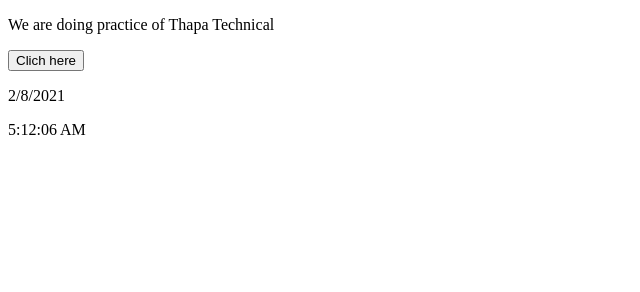
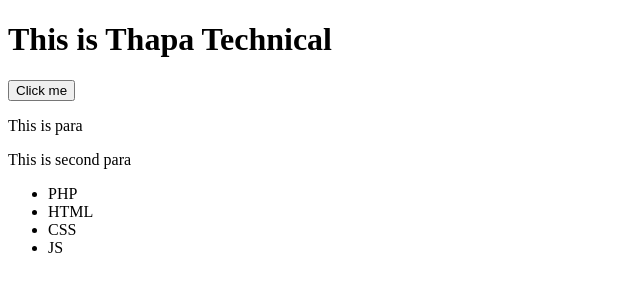
Before and after one commit to AbdulMoiz8994/ThapaJS, a plain HTML site: page index.html in a window 1280 px wide. Shown: the whole page, without its empty margins (0-640 px from the left). Drawn offline with Linux system fonts and the light colour scheme.

Commit message:
we are final commit of this linux

```diff
--- a/index.html
+++ b/index.html
@@ -7,14 +7,33 @@
 
 </head>
 <body>
-    <p>We are doing practice of Thapa Technical</p>
+    <!-- <p>We are doing practice of Thapa Technical</p>
     <button onclick="myFunction()">Clich here</button>
     <p id="date"></p>
-    <p id="time"></p>
+    <p id="time"></p> -->
+
      <!-- <button onclick="callback()">GO Back</button> -->
  <!-- delectus architecto doloribus consectetur ad exercitationem error temporibus voluptate animi quasi nostrum? Laborum quidem iusto neque adipisci dignissimos. -->
+
+<h1 id="heading">This is Thapa Technical</h1>
+ <button onclick="OnClick()">Click me</button>
+ <!-- <input type="radio" name="gender"> -->
+ <p class="para">This is para</p>
+ <p class="para">This is second para</p>
+
+<ul>
+    <li id=php>PHP</li>
+    <li>HTML</li>
+    <li class="web-page">CSS</li>
+    <li class="web-page">JS</li>
+</ul>
+
     <script src="index.js"></script>
     <script>
+
+
+
+
     //   function myFunction() {
     //       let date=new Date();
     //        date.getHours(5);
@@ -23,11 +42,11 @@
     //       document.getElementById("demo").innerHTML = date
     //           }
 
-    let dates= new Date().toLocaleDateString();
-    document.getElementById("date").innerHTML = dates;
+    // let dates= new Date().toLocaleDateString();
+    // document.getElementById("date").innerHTML = dates;
 
-    let times= new Date().toLocaleTimeString();
-    document.getElementById("time").innerHTML = times;
+    // let times= new Date().toLocaleTimeString();
+    // document.getElementById("time").innerHTML = times;
 
     // (function(){
     //      setInterval(()=>{
@@ -40,6 +59,30 @@
     // function callback(){
     //     window.history.back()
     // }
+
+
+    //DOM
+    // function OnClick() {
+    //     document.getElementById("heading").innerHTML="This is Abdul moiz Chaneel"
+    // }
+
+    //we can also by taking reference
+    // function OnClick() {
+    //     const headingChange=document.getElementById('heading')
+    //     headingChange.innerHTML="hell Abdul moiz"
+    // }
+
+
+    // console.log(document.getElementsByName('gender'))
+
+    //we can give class and id also in queryselector in id #heading
+    // console.log(document.querySelector('.para').innerHTML="I want to do change again") //it will chnage our first class para
+
+    //It tell us how many elements
+    // console.log(document.querySelectorAll('.para'))
+
+
+
     </script>
 </body>
 </html>
```
Also changed, not shown: index.js (+8 -0 lines).
